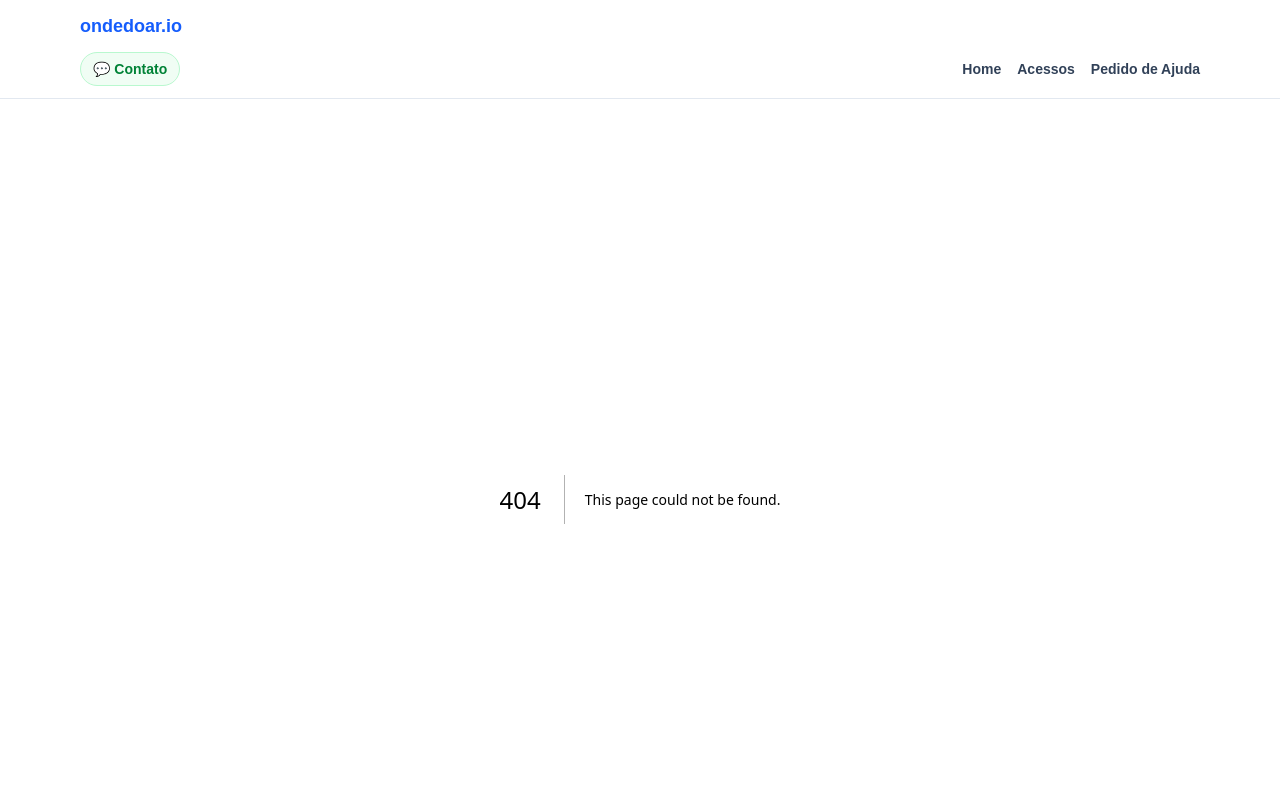
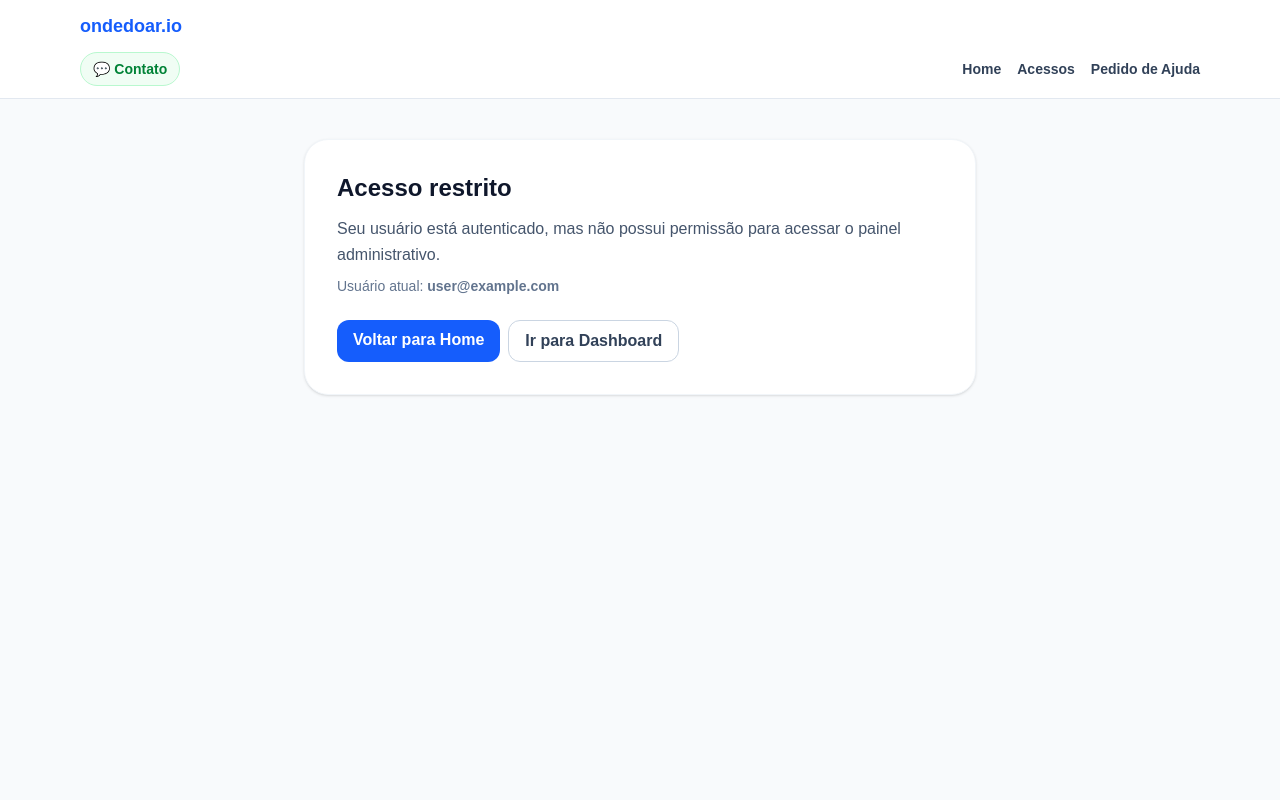
Before and after one commit to eduardotecnologo/ondedoar.io, a Next.js app: page /acessos in a window 1280 px wide. Before the commit this address had no page. Shown: the top 800 px of the page. Built offline with nearby package versions, Linux system fonts and the light colour scheme; no server answers; sample sign-in values are in the browser's storage.

Commit message:
feat: observability_events_created_at_idx..

```diff
--- /dev/null
+++ b/app/acessos/page.tsx
@@ -0,0 +1,47 @@
+import Link from "next/link";
+import { getServerSession } from "next-auth/next";
+import { authOptions } from "@/app/api/auth/[...nextauth]/route";
+import { redirect } from "next/navigation";
+import { isVerifiedAdminEmail } from "@/lib/admin";
+
+export default async function AcessosPage() {
+  const session = await getServerSession(authOptions);
+
+  if (!session?.user?.email) {
+    redirect("/login?from=acessos");
+  }
+
+  if (await isVerifiedAdminEmail(session.user.email)) {
+    redirect("/admin/observabilidade");
+  }
+
+  return (
+    <main className="min-h-screen bg-slate-50 px-4 py-10">
+      <section className="max-w-2xl mx-auto bg-white rounded-3xl border border-slate-100 shadow-sm p-8">
+        <h1 className="text-2xl font-bold text-slate-900">Acesso restrito</h1>
+        <p className="text-slate-600 mt-3 leading-relaxed">
+          Seu usuário está autenticado, mas não possui permissão para acessar o
+          painel administrativo.
+        </p>
+        <p className="text-sm text-slate-500 mt-2">
+          Usuário atual: <strong>{session.user.email}</strong>
+        </p>
+
+        <div className="mt-6 flex flex-wrap gap-2">
+          <Link
+            href="/"
+            className="inline-flex bg-blue-600 hover:bg-blue-700 text-white font-bold px-4 py-2 rounded-xl transition-colors"
+          >
+            Voltar para Home
+          </Link>
+          <Link
+            href="/dashboard"
+            className="inline-flex bg-white border border-slate-300 hover:bg-slate-50 text-slate-700 font-bold px-4 py-2 rounded-xl transition-colors"
+          >
+            Ir para Dashboard
+          </Link>
+        </div>
+      </section>
+    </main>
+  );
+}
--- a/app/page.tsx
+++ b/app/page.tsx
@@ -845,7 +845,7 @@ export default async function Home(props: HomeProps) {
                 🚧 Riscos / Interdições
               </Link>
               <Link
-                href="/admin/observabilidade"
+                href="/acessos"
                 className="bg-slate-100 hover:bg-slate-200 text-slate-700 px-4 py-2 rounded-full font-bold transition-all text-xs whitespace-nowrap border border-slate-200"
               >
                 🔐 Acessos
--- a/components/HomeMobileMenu.tsx
+++ b/components/HomeMobileMenu.tsx
@@ -81,7 +81,7 @@ export default function HomeMobileMenu() {
                 🚧 Riscos / Interdições
               </Link>
               <Link
-                href="/admin/observabilidade"
+                href="/acessos"
                 onClick={() => setOpen(false)}
                 className="bg-slate-100 hover:bg-slate-200 text-slate-700 px-4 py-2 rounded-xl font-bold transition-all text-sm whitespace-nowrap border border-slate-200 text-center"
               >
--- a/components/TopMenu.tsx
+++ b/components/TopMenu.tsx
@@ -74,7 +74,7 @@ export default function TopMenu() {
               Home
             </Link>
             <Link
-              href="/admin/observabilidade"
+              href="/acessos"
               className="hover:text-blue-600 transition-colors"
             >
               Acessos
@@ -113,7 +113,7 @@ export default function TopMenu() {
               Pedido de Ajuda
             </Link>
             <Link
-              href="/admin/observabilidade"
+              href="/acessos"
               className="hover:text-blue-600 transition-colors"
               onClick={() => setIsOpen(false)}
             >
```
Also changed, not shown: 1 other file (tests, documents, lock files or other folders).
